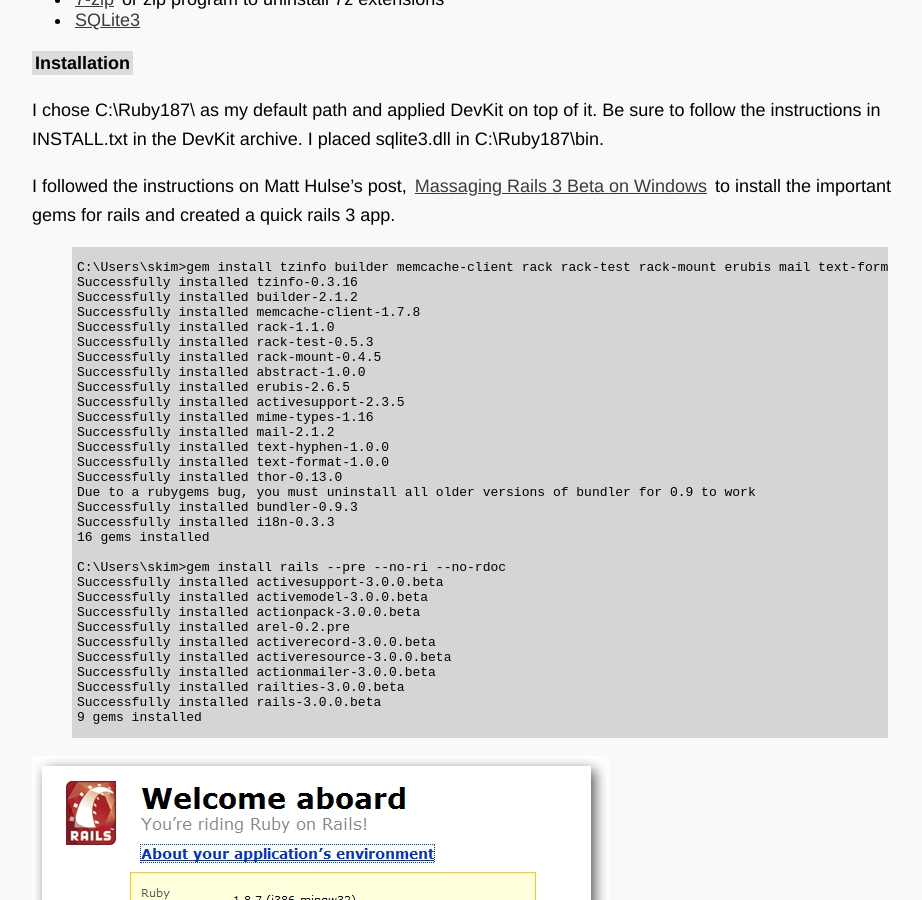
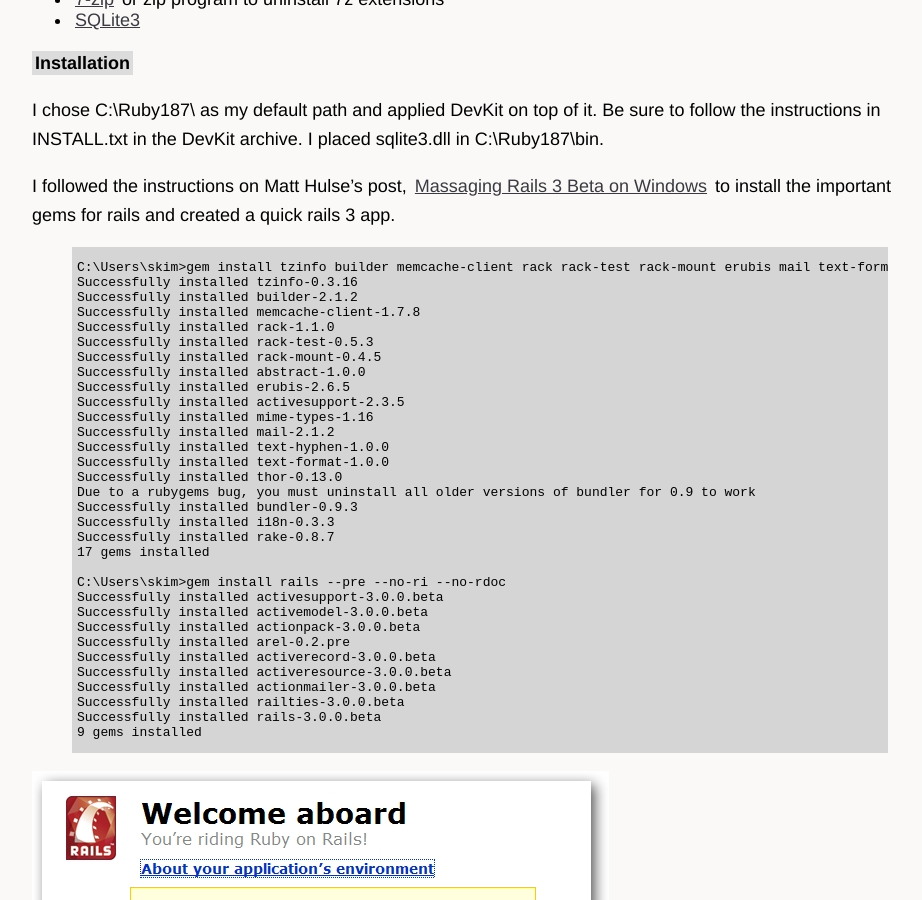
Before and after one commit to sl4m/sl4m.github.com, a Jekyll site: the page built from _posts/2010-02-07-rails-3-beta-on-windows-using-rubyinstaller-187-rc2.markdown, in a window 1280 px wide and 900 px high, scrolled down 459 px. Shown: the whole window, without its empty margins (160-1082 px from the left). Built offline with Jekyll 4.4.1, drawn with Linux system fonts in a browser that asks for light colours; comment, search, counter and statistics services are not loaded.

Commit message:
updated rubyinstaller post

```diff
--- a/_posts/2010-02-07-rails-3-beta-on-windows-using-rubyinstaller-187-rc2.markdown
+++ b/_posts/2010-02-07-rails-3-beta-on-windows-using-rubyinstaller-187-rc2.markdown
@@ -43,7 +43,8 @@
 Due to a rubygems bug, you must uninstall all older versions of bundler for 0.9 to work
 Successfully installed bundler-0.9.3
 Successfully installed i18n-0.3.3
-16 gems installed
+Successfully installed rake-0.8.7
+17 gems installed
 
 C:\Users\skim>gem install rails --pre --no-ri --no-rdoc
 Successfully installed activesupport-3.0.0.beta
```
